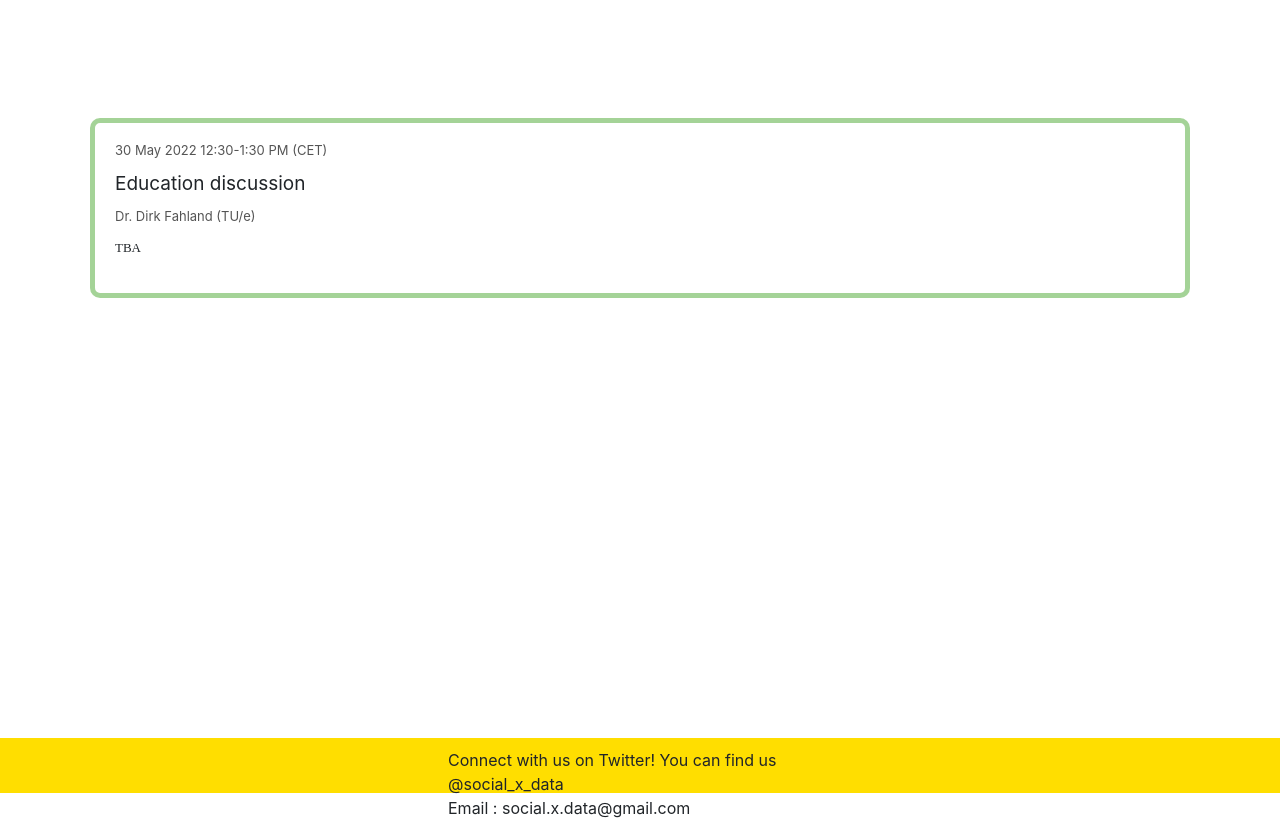
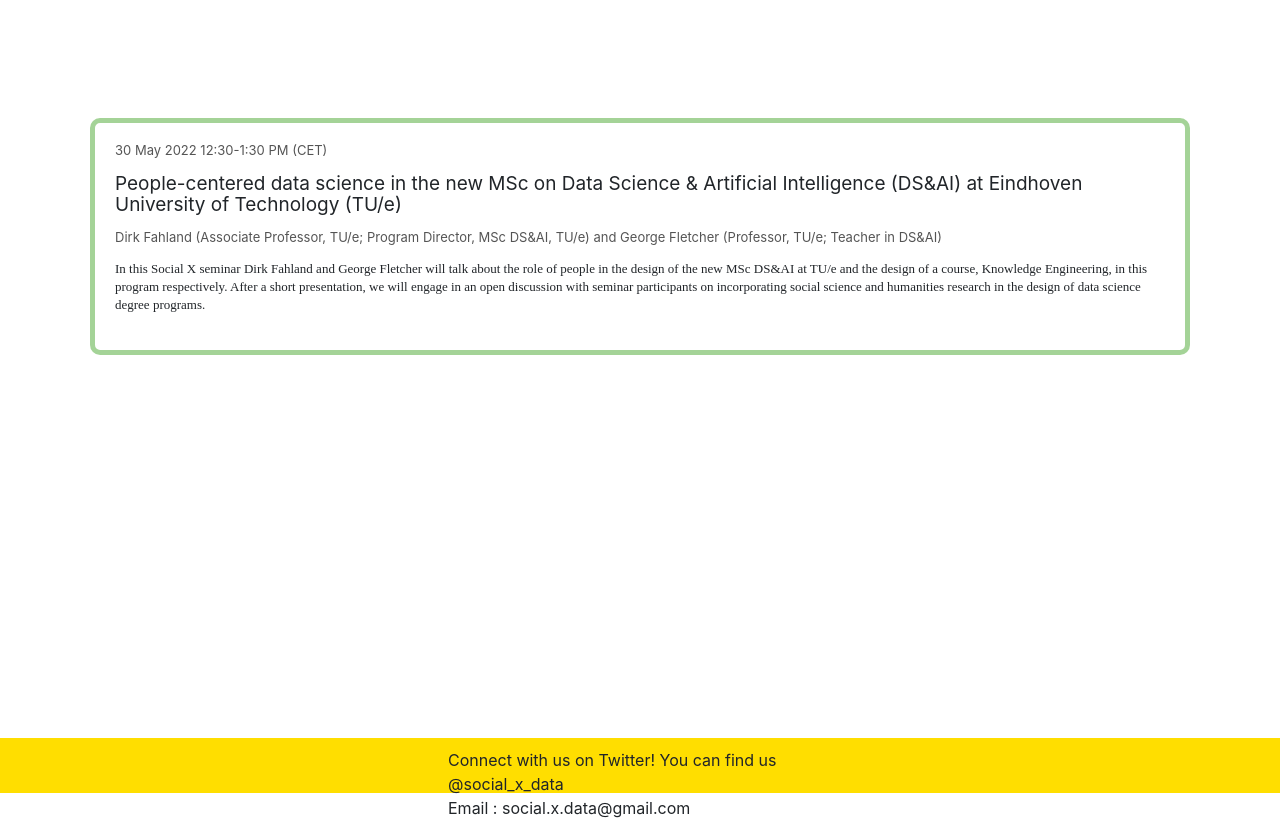
Before and after one commit to Social-X/Social-X.github.io, a plain HTML site: page view_upcoming.html in a window 1280 px wide. Shown: the part 78-898 px from the top of the page. Drawn offline with nearby package versions, Linux system fonts and the light colour scheme; a web font is replaced by a local one.

Commit message:
Update view_upcoming.html

```diff
--- a/view_upcoming.html
+++ b/view_upcoming.html
@@ -87,10 +87,10 @@
 
             <article class="post" style="width:100%">
                 <div class="date">30 May 2022 12:30-1:30 PM (CET)</div>
-                <h4><a href="#">Education discussion</a></h4>
-                <div class="speaker">Dr. Dirk Fahland (TU/e)</div>
+                <h4><a href="#">People-centered data science in the new MSc on Data Science & Artificial Intelligence (DS&AI) at Eindhoven University of Technology (TU/e)</a></h4>
+                <div class="speaker">Dirk Fahland (Associate Professor, TU/e; Program Director, MSc DS&AI, TU/e) and George Fletcher (Professor, TU/e; Teacher in DS&AI)</div>
                 <div class="entry">
-                    <p>TBA </p>
+                    <p>In this Social X seminar Dirk Fahland and George Fletcher will talk about the role of people in the design of the new MSc DS&AI at TU/e and the design of a course, Knowledge Engineering, in this program respectively.  After a short presentation, we will engage in an open discussion with seminar participants on incorporating social science and humanities research in the design of data science degree programs. </p>
 				</div>
 				<!-- Want to add more details/a detailed/large view. Create html from the template file (view_talks.html) and the name here instead of view_talk.html -->
 				<!-- <a href="./talks/view_talk.html" class="readmore">Show more</a> -->
```
